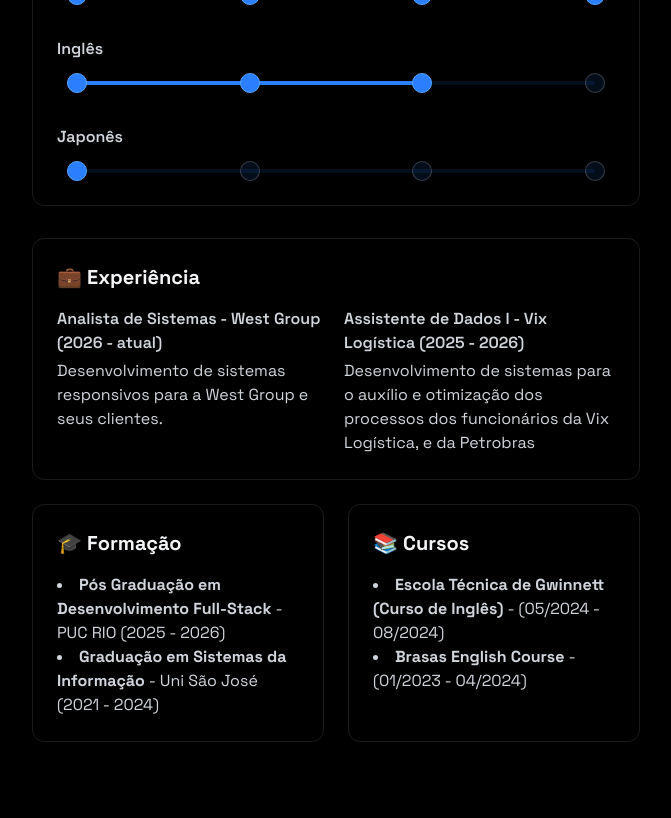
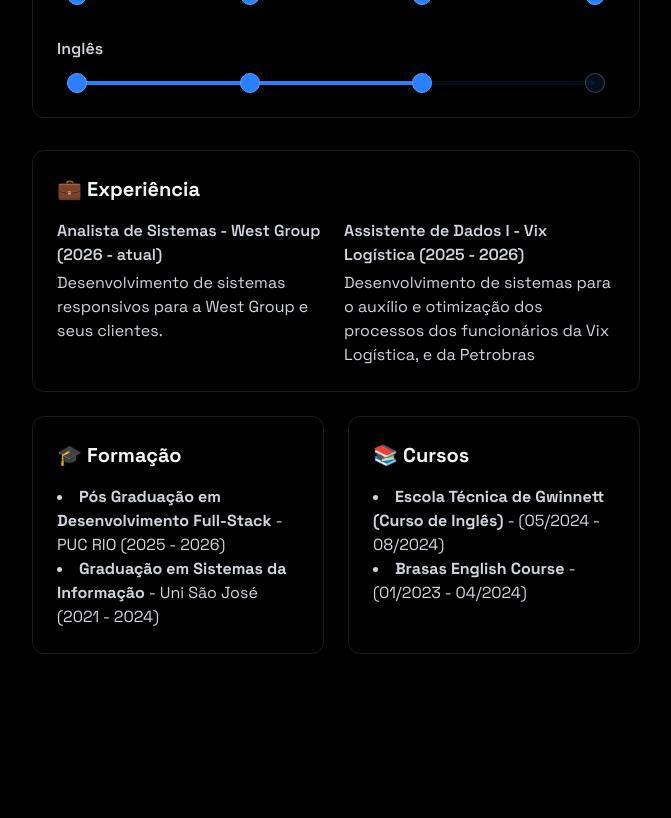
Before and after one commit to Danreby/danreby-portifolio, a React (Vite) app: page / in a window 1280 px wide. Shown: the part 1560-2378 px from the top of the page, without its empty margins (304-975 px from the left). Built offline with nearby package versions, Linux system fonts and the light colour scheme.

Commit message:
Comentando japones

```diff
--- a/src/i18n/translations.js
+++ b/src/i18n/translations.js
@@ -56,7 +56,7 @@ const about = {
     languages: [
       { name: "Português", level: 3 },
       { name: "Inglês", level: 2 },
-      { name: "Japonês", level: 0 },
+      // { name: "Japonês", level: 0 },
     ],
     levels: ["Básico", "Intermediário", "Avançado", "Fluente"],
   },
@@ -85,7 +85,7 @@ const about = {
     languages: [
       { name: "Portuguese", level: 3 },
       { name: "English", level: 2 },
-      { name: "Japanese", level: 0 },
+      // { name: "Japanese", level: 0 },
     ],
     levels: ["Basic", "Intermediate", "Advanced", "Fluent"],
   },
```
